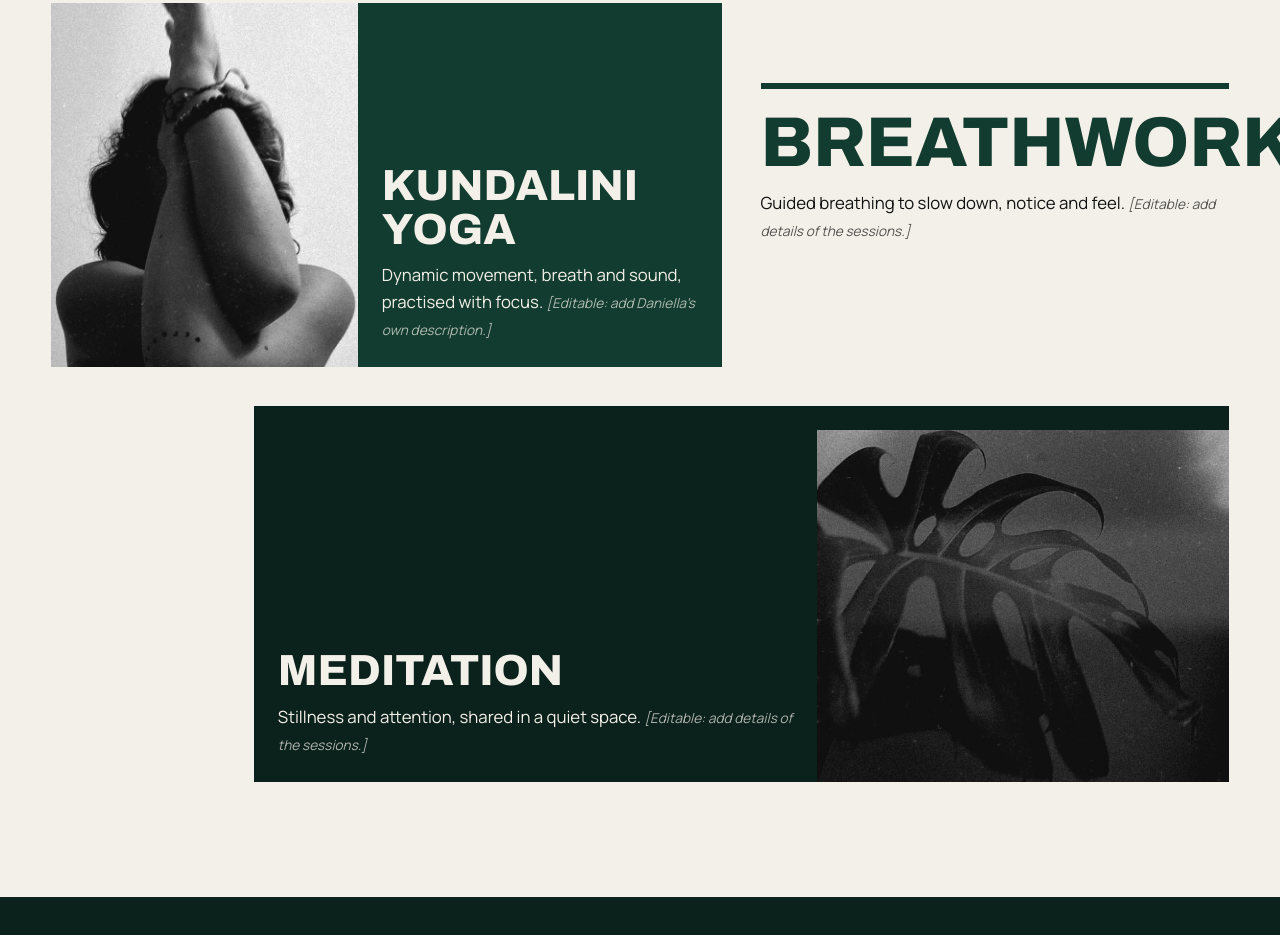
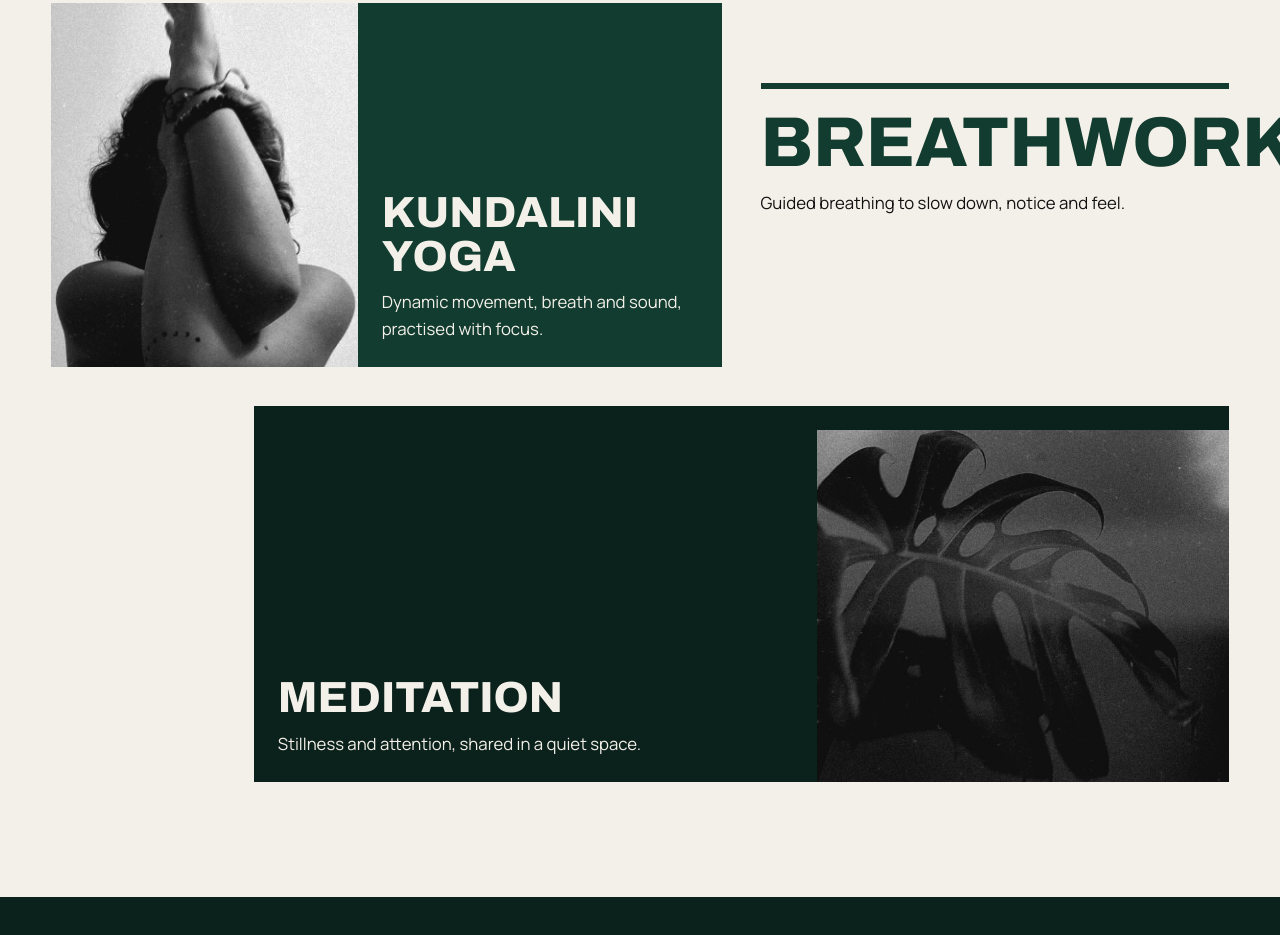
Before and after one commit to m7madi8/daniella, a plain HTML site: page index.html in a window 1280 px wide. Shown: the part 4108-5043 px from the top of the page. Drawn offline with Linux system fonts and the light colour scheme.

Commit message:
fix: update index.html and script.js

```diff
--- a/index.html
+++ b/index.html
@@ -97,14 +97,14 @@
   <h2 class="prac__h">Three practices,<br><em>one rhythm.</em></h2>
   <article class="p p--k">
     <img src="assets/detail-arms.jpg" width="640" height="760" loading="lazy" decoding="async" alt="Arms interlocked overhead, in monochrome.">
-    <div><h3>Kundalini yoga</h3><p>Dynamic movement, breath and sound, practised with focus. <span class="ph">[Editable: add Daniella's own description.]</span></p></div>
+    <div><h3>Kundalini yoga</h3><p>Dynamic movement, breath and sound, practised with focus.</p></div>
   </article>
   <article class="p p--b">
     <h3>Breathwork</h3>
-    <p>Guided breathing to slow down, notice and feel. <span class="ph">[Editable: add details of the sessions.]</span></p>
+    <p>Guided breathing to slow down, notice and feel.</p>
   </article>
   <article class="p p--m">
-    <div><h3>Meditation</h3><p>Stillness and attention, shared in a quiet space. <span class="ph">[Editable: add details of the sessions.]</span></p></div>
+    <div><h3>Meditation</h3><p>Stillness and attention, shared in a quiet space.</p></div>
     <img src="assets/detail-leaf.jpg" width="620" height="590" loading="lazy" decoding="async" alt="Monstera leaf in shadow, monochrome.">
   </article>
 </section>
@@ -130,7 +130,6 @@
   <div>
     <p>Say hello on Instagram — questions, classes, and staying in touch.</p>
     <a class="btn btn--light" id="contactCta" href="#contact">Get in touch</a>
-    <p class="ph" id="contactNote" hidden>Contact link is set in script.js → CONFIG.</p>
   </div>
 </section>
 
--- a/script.js
+++ b/script.js
@@ -11,7 +11,6 @@ const CONFIG = {
   const mobileNav = matchMedia("(max-width: 760px)");
 
   // Contact CTA: only becomes an external link when a real destination exists
-  const cta = $("#contactCta"), note = $("#contactNote");
   if (CONFIG.contactHref) {
     document.querySelectorAll(".nav__cta, #contactCta").forEach(a => {
       a.href = CONFIG.contactHref;
@@ -19,7 +18,6 @@ const CONFIG = {
       a.target = "_blank";
       a.rel = "noopener noreferrer";
     });
-    if (note) note.hidden = true;
   }
 
   const btn = $(".nav__toggle");
```
